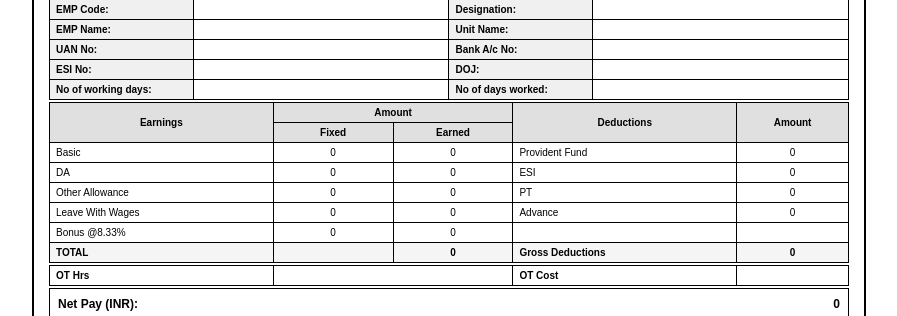
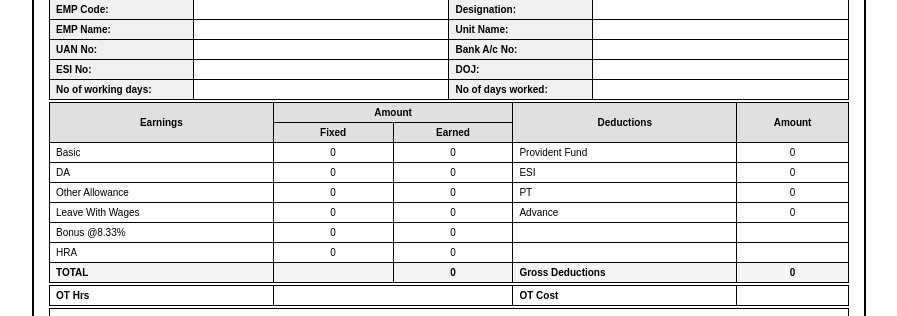
Before and after one commit to GarpShankss/attendance, a Python web app: template templates/payslip_template.html in a window 1280 px wide. Shown: the part 139-455 px from the top of the page, without its empty margins (191-1088 px from the left). Run offline with Jinja, Linux system fonts and the light colour scheme; the template is opened without the code that fills it, so the values that code supplies are empty.

Commit message:
feat: add HRA field to payslip data processing and HTML template

```diff
--- a/payslip_pdf.py
+++ b/payslip_pdf.py
@@ -51,6 +51,7 @@ def generate_payslip_pdf(payroll_record: dict, db=None) -> bytes:
         'fixed_other': float(flat_record.get('FIXED - Other Allows', 0)),
         'fixed_leave': float(flat_record.get('FIXED - Leave With wages', 0)),
         'fixed_bonus': float(flat_record.get('FIXED - Bonus @8.33%', 0)),
+        'fixed_hra': float(flat_record.get('FIXED - HRA', 0)),
 
         # Earned
         'earned_basic': float(flat_record.get('EARNING - Basic', 0)),
@@ -58,6 +59,7 @@ def generate_payslip_pdf(payroll_record: dict, db=None) -> bytes:
         'earned_other': float(flat_record.get('EARNING - Other Allows', 0)),
         'earned_leave': float(flat_record.get('EARNING - Leave With wages', 0)),
         'earned_bonus': float(flat_record.get('EARNING - Bonus @8.33%', 0)),
+        'earned_hra': float(flat_record.get('EARNING - HRA', 0)),
 
         # Deductions
         'pf': float(flat_record.get('Deductions - PF 12%', 0)),
--- a/salary_calc.py
+++ b/salary_calc.py
@@ -90,6 +90,8 @@ ALIASES = {
     "fixed_shoes":  ["SEFTY SHOES", "Safety Shoes", "CONTRIBUTION - Shoes", "Shoes"],
     "fixed_tshirt": ["T SHIRT", "T-Shirt", "CONTRIBUTION - T Shirt"],
     "fixed_service_charge": ["SERVICE CHARGES", "Service Charge", "CONTRIBUTION - Service Charge"],
+    "ACCOUNT":      ["Account No", "A/C No", "Bank Account", "Account Number", "A/c Number", "A/C", "Bank A/c", "ACCOUNT"],
+    "IFSC":         ["IFSC Code", "IFSC", "IFSC CODE", "NEFT IFSC Code"],
 }
 
 def R(v):
--- a/templates/payslip_template.html
+++ b/templates/payslip_template.html
@@ -276,6 +276,14 @@
         <td class="amount"></td>
       </tr>
 
+      <tr>
+        <td class="desc">HRA</td>
+        <td class="amount">{{ "%.0f"|format(emp.fixed_hra|default(0)) }}</td>
+        <td class="amount">{{ "%.0f"|format(emp.earned_hra|default(0)) }}</td>
+        <td class="desc"></td>
+        <td class="amount"></td>
+      </tr>
+
       <tr class="total-row">
         <td class="desc">TOTAL</td>
         <td class="amount"></td>
```
